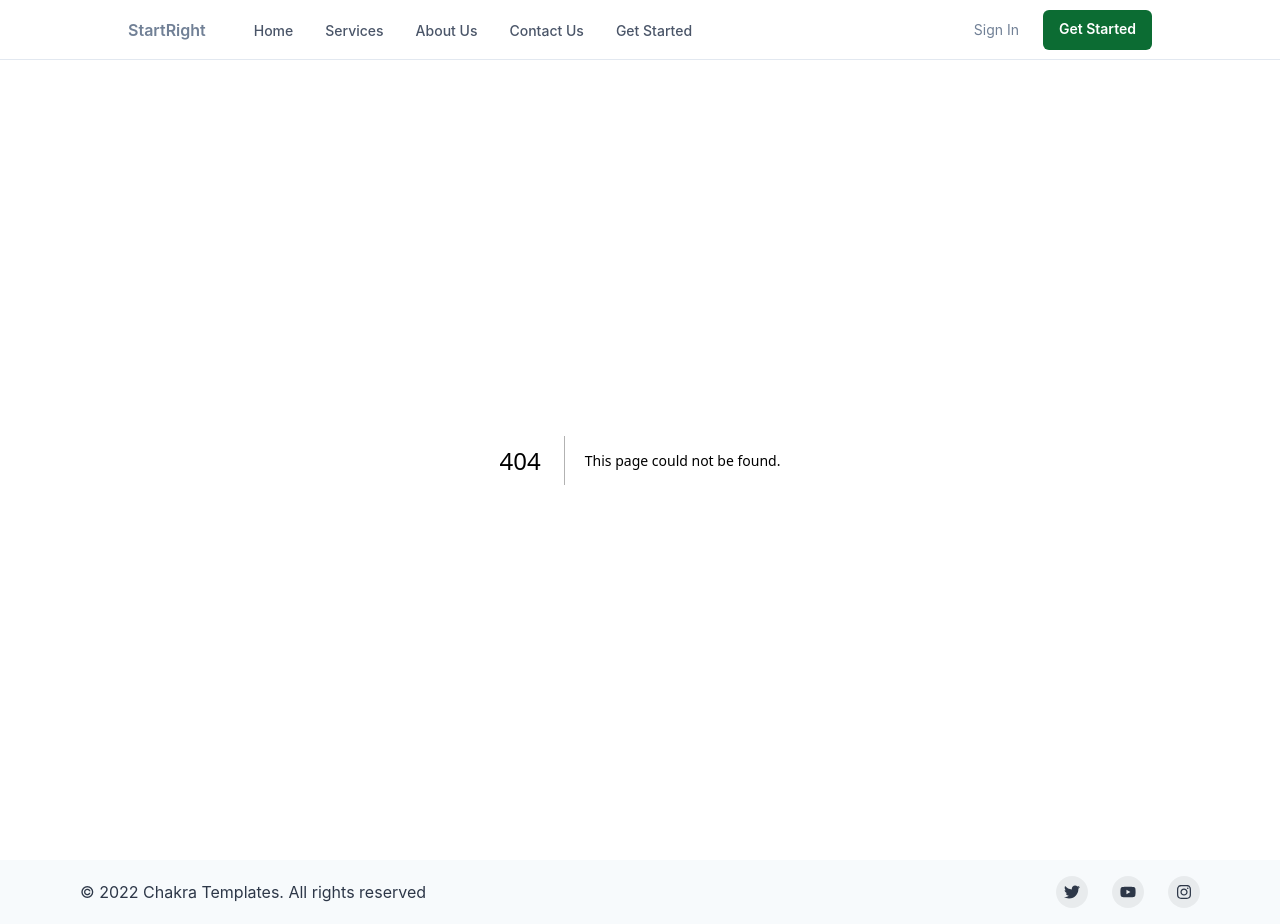
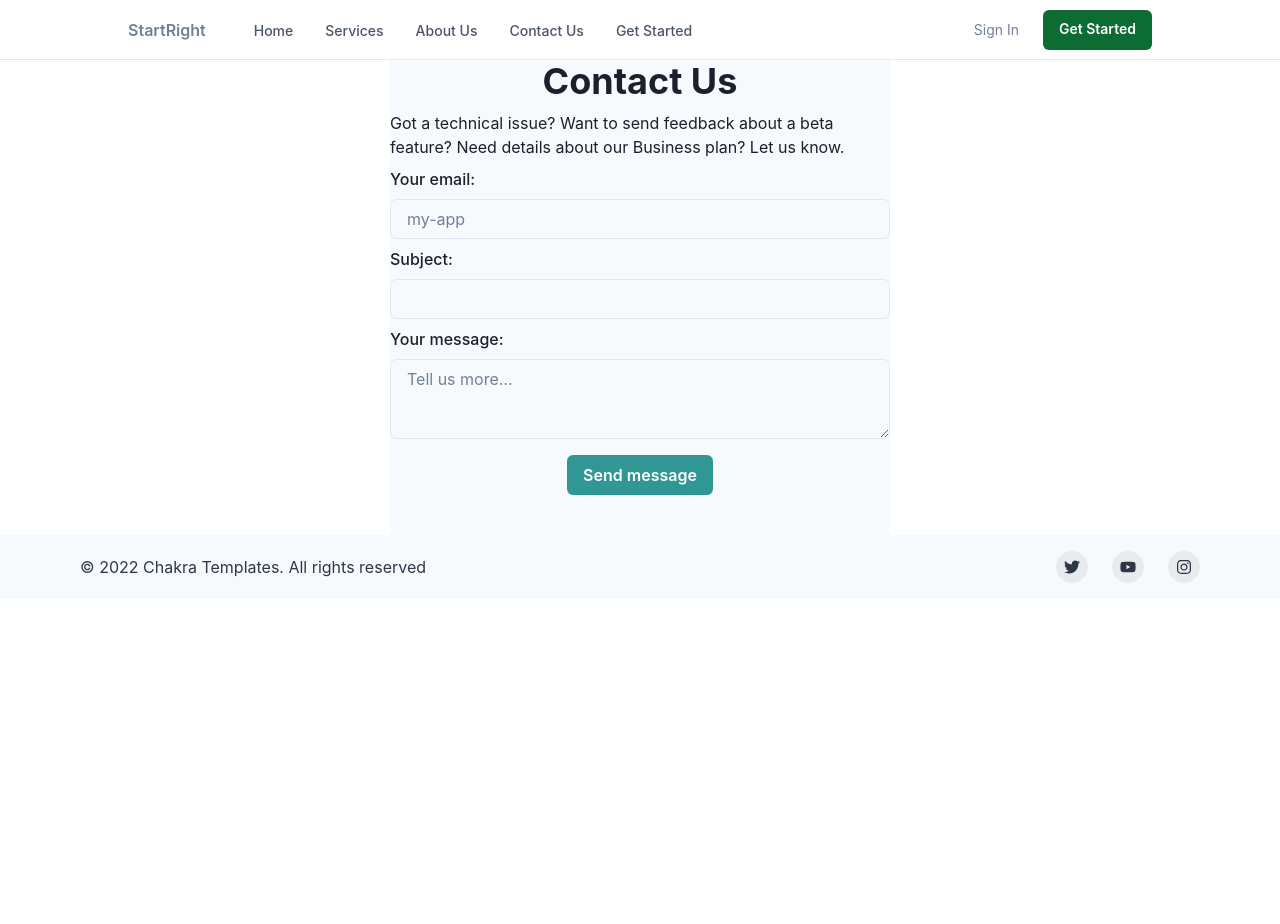
Before and after one commit to prigii/start-right-clone, a Next.js app: page /contact in a window 1280 px wide. Before the commit this address had no page. After the commit the page ends 800 px from the top, so only its background shows below. Built offline with nearby package versions, Linux system fonts and the light colour scheme.

Commit message:
added files

```diff
--- /dev/null
+++ b/app/contact/page.tsx
@@ -0,0 +1,11 @@
+"use client"
+import ContactPage from "@/components/Contact"
+
+
+export default function Contact() {
+  return (
+    <>
+      <ContactPage />
+    </>
+  )
+}
--- /dev/null
+++ b/components/Contact.tsx
@@ -0,0 +1,50 @@
+import {
+    Flex,
+    Input,
+    FormControl,
+    FormLabel,
+    Checkbox,
+    Stack,
+    Button,
+    Heading,
+    VStack,
+    Text,
+    useColorModeValue,
+    Textarea
+  } from "@chakra-ui/react"
+
+
+    export default function ContactPage() {
+
+      return (
+        <VStack
+          as={'form'}
+          mx={'auto'}
+          w={{ base: "90%", md: 500}}
+         // h={'1000vh'}
+          justifyContent={'center'}
+          bg={useColorModeValue("gray.50", "gray.800")}
+        >
+          <Heading as='h2'>Contact Us</Heading>
+          <Text>Got a technical issue? Want to send feedback about a beta feature? Need details about our Business plan? Let us know.</Text>
+          <FormControl>
+            <FormLabel>Your email:</FormLabel>
+            <Input type="email" placeholder="my-app"/>
+          </FormControl>
+          <FormControl>
+            <FormLabel>Subject:</FormLabel>
+            <Input type="text"/>
+          </FormControl>
+          <FormControl mb={'8px'}>
+            <FormLabel>Your message:</FormLabel>
+            <Textarea typeof="text" placeholder="Tell us more..."></Textarea>
+          </FormControl>
+
+
+          <Button type="submit" as={'a'} href="/services/dashboard.tsx" colorScheme="teal" mb={'10'}>
+            Send message
+          </Button>
+
+        </VStack>
+      )
+    }
```
Also changed, not shown: components/AppProcessing.tsx (added, +7 -0 lines), components/AppReview.tsx (added, +7 -0 lines), components/Done.tsx (added, +7 -0 lines), components/Finish.tsx (added, +7 -0 lines), components/NewProject.tsx (+6 -6 lines), components/TechStack.tsx (added, +7 -0 lines).
